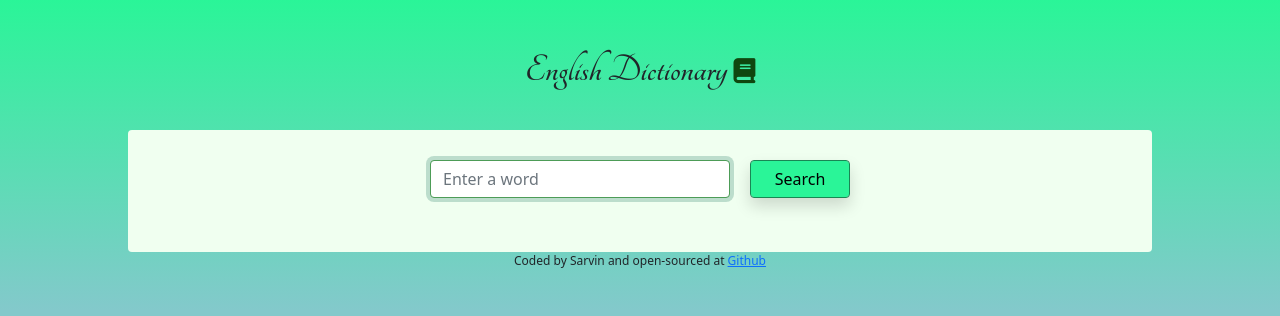
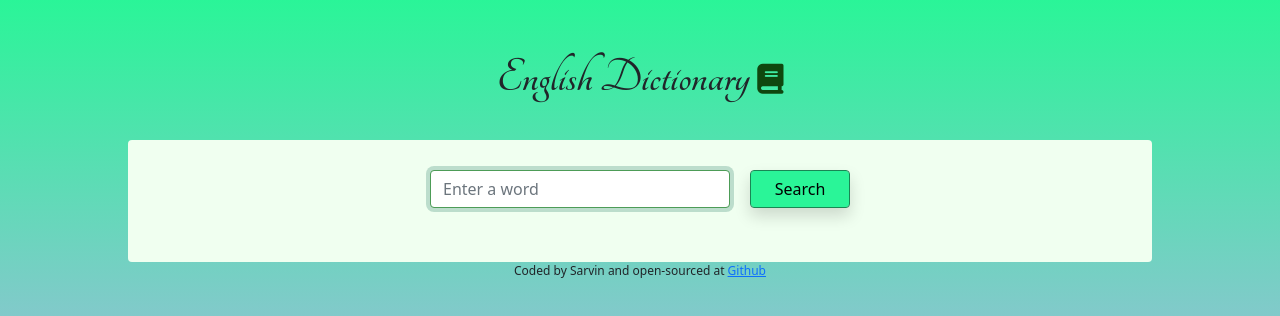
Before and after one commit to SarvinTorkaman/dictionary-app-react, a React (Create React App) app: page / in a window 1280 px wide. Shown: the top 316 px of the page. Built offline with nearby package versions, Linux system fonts and the light colour scheme.

Commit message:
Update App.css

```diff
--- a/src/App.css
+++ b/src/App.css
@@ -1,15 +1,11 @@
-/* .App {
-  text-align: center;
-} */
-
 .App-header {
-  margin: 30px auto;
+  margin: 25px auto;
   font-family: "Tangerine", cursive;
-  font-size: 40px;
+  font-size: 50px;
   font-weight: 600;
 }
 .font-awsome-dictoinary-icon {
-  font-size: 25px;
+  font-size: 30px;
   color: rgb(15, 71, 15);
 }
 body {
@@ -39,7 +35,6 @@ h2 {
   transition: all 200ms ease-in-out;
   position: relative;
   top: -3px;
-  /* display: inline; */
 }
 
 .speaker-img:hover {
@@ -132,9 +127,3 @@ footer {
     color: rgb(15, 71, 15);
   }
 }
-
-@media (max-width: 388px) {
-  h4 {
-    display: none;
-  }
-}
```
